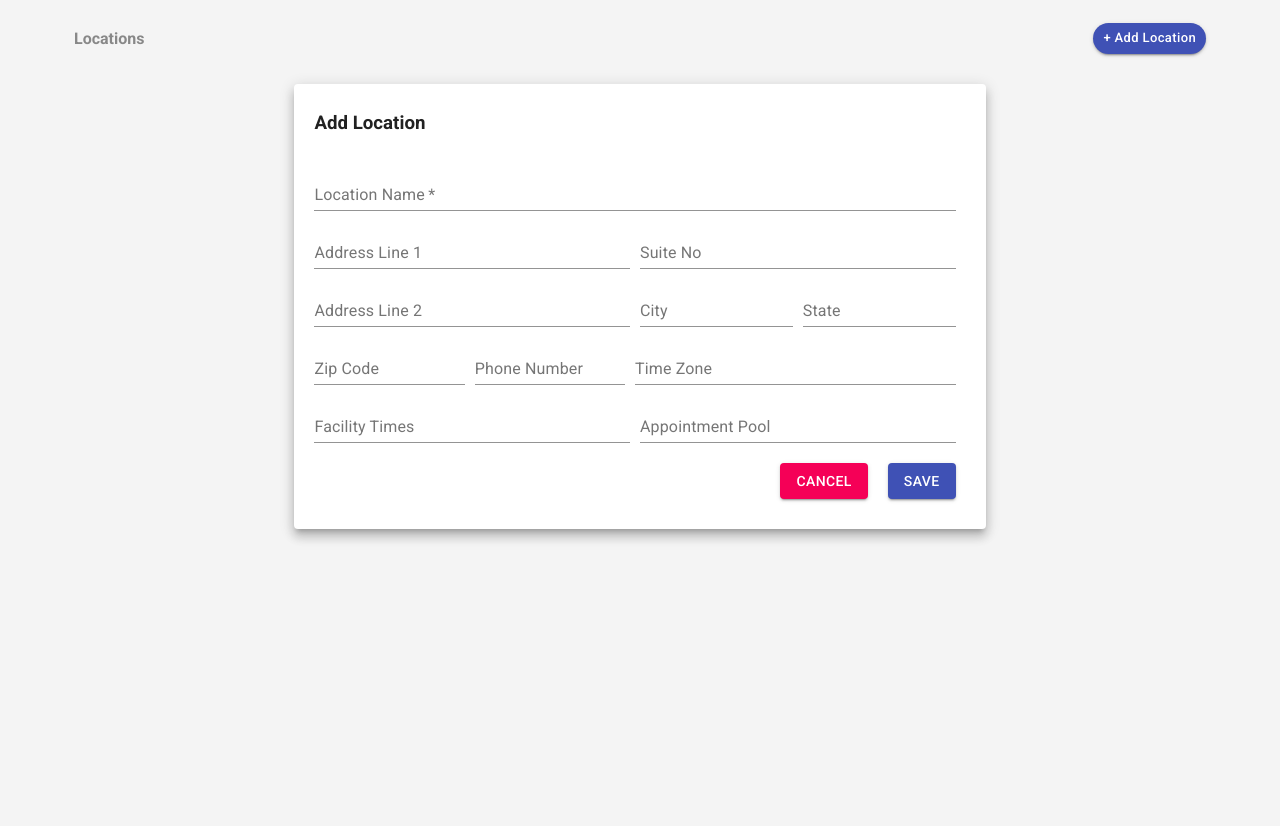
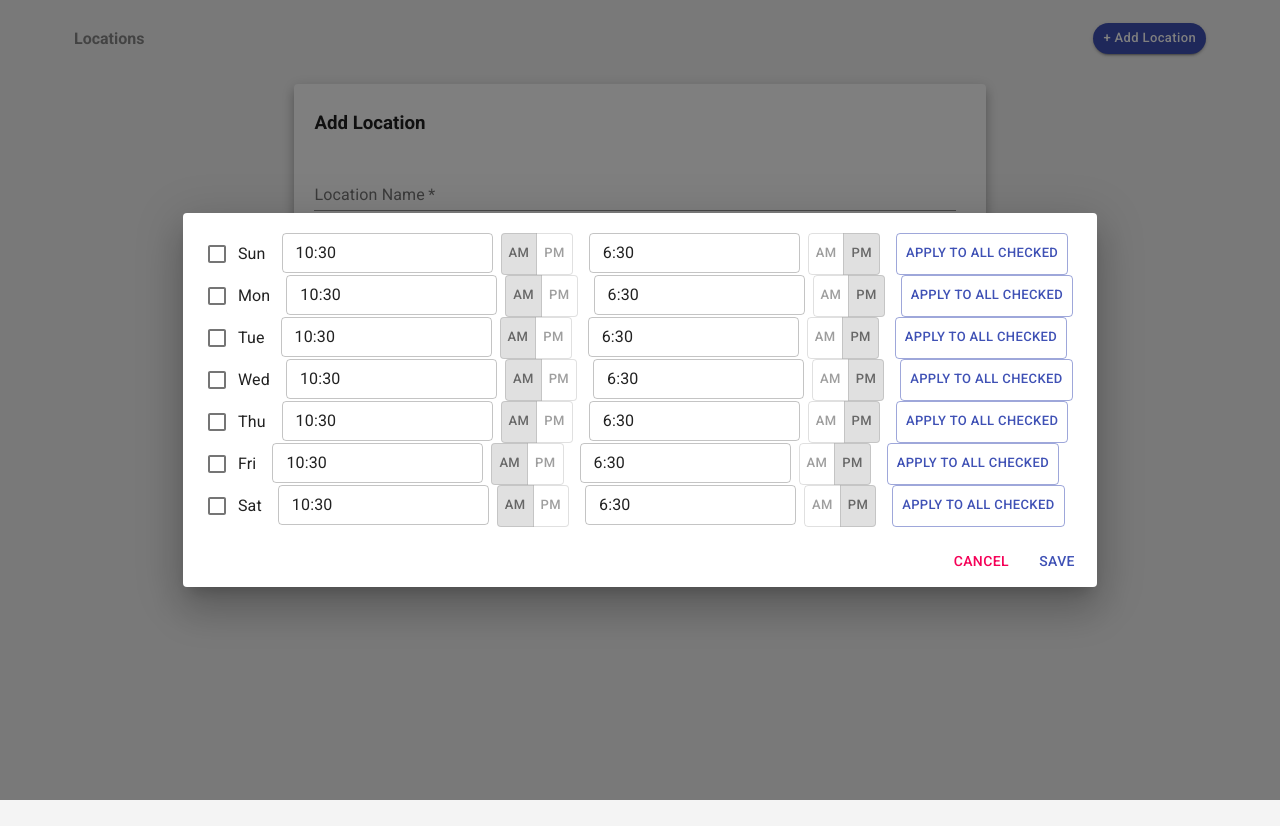
Before and after one commit to chanchaldabriya/location-manager, a React (Create React App) app: page /location/1 in a window 1280 px wide. Built offline with nearby package versions, Linux system fonts and the light colour scheme.

Commit message:
Temporary commit for Facility Time picker & related component hierarchy.

```diff
--- a/package.json
+++ b/package.json
@@ -5,6 +5,7 @@
   "dependencies": {
     "@material-ui/core": "^4.11.0",
     "@material-ui/icons": "^4.9.1",
+    "@material-ui/lab": "^4.0.0-alpha.56",
     "@testing-library/jest-dom": "^4.2.4",
     "@testing-library/react": "^9.5.0",
     "@testing-library/user-event": "^7.2.1",
--- /dev/null
+++ b/src/components/DayTimePicker/DayTimePicker.js
@@ -0,0 +1,48 @@
+import React, { useState } from "react";
+import {
+  Button,
+  Checkbox,
+  FormGroup,
+  FormControlLabel,
+} from "@material-ui/core";
+import { makeStyles } from "@material-ui/core/styles";
+import TimePicker from '../TimePicker/TimePicker';
+import useFormField from "../../hooks/useFormField";
+
+const useStyles = makeStyles({
+    formGroupRow: {
+        display: 'flex',
+        '& > *': {
+            flex: 1
+        }
+    }
+});
+
+export default ({ day="Sun" }) => {
+    const classes = useStyles();
+  const [checked, setChecked] = useState(false),
+        [startTime, setStartTime] = useFormField("10:30"),
+        [startMeridian, setStartMeridian] = useState("am"),
+        [endTime, setEndTime] = useFormField("6:30"),
+        [endMeridian, setEndMeridian] = useFormField("pm");
+
+  return (
+    <FormGroup row>
+      <FormControlLabel
+        control={
+          <Checkbox
+            checked={checked}
+            onChange={setChecked}
+            color="primary"
+            name={day}
+          />
+        }
+        label={day}
+      />
+
+      <TimePicker time={startTime} setTime={setStartTime} meridian={startMeridian} setMeridian={setStartMeridian} />
+      <TimePicker time={endTime} setTime={setEndTime} meridian={endMeridian} setMeridian={setEndMeridian} />
+      <Button size="small" variant="outlined" color="primary">Apply to All Checked</Button>
+    </FormGroup>
+  );
+};
--- a/src/components/LocationForm/LocationForm.js
+++ b/src/components/LocationForm/LocationForm.js
@@ -3,6 +3,7 @@ import { TextField, Button, Card } from "@material-ui/core";
 import { makeStyles } from "@material-ui/core/styles";
 import useFormField from "../../hooks/useFormField";
 import { upsertLocation, getLocation } from "../../db";
+import WeekTimePicker from '../WeekTimePicker/WeekTimePicker';
 
 const useStyles = makeStyles({
   flex: {
@@ -70,8 +71,7 @@ export default ({ history, match }) => {
 
   // Load location details acc. to Id in Url parameter
   useEffect(() => {
-    debugger;
-    getLocation(locationId).then((item) => {
+    (locationId > 0) && getLocation(locationId).then((item) => {
         const { name, address1, address2, suite, city, state, zip, phone, timezone, facility, appointment } = item;
 
         // pass as wrapper of event object
@@ -98,7 +98,8 @@ export default ({ history, match }) => {
     })
   }, [locationId]);
 
-  const [status, setStatus] = useState({ loading: false, error: false });
+  const [status, setStatus] = useState({ loading: false, error: false }),
+        [openFacilityTimePicker, setOpenFacilityTimePicker] = useState(true);
 
   /* Reset calls for all fields */
   const resetAll = () => {
@@ -272,6 +273,8 @@ export default ({ history, match }) => {
           >
             Save
           </Button>
+
+          <WeekTimePicker open={openFacilityTimePicker}/>
         </div>
       </form>
     </Card>
--- /dev/null
+++ b/src/components/TimePicker/TimePicker.js
@@ -0,0 +1,50 @@
+import React, { useState } from "react";
+import { TextField, FormGroup } from "@material-ui/core";
+import { ToggleButton, ToggleButtonGroup } from "@material-ui/lab";
+import { makeStyles } from "@material-ui/core/styles";
+
+const useStyles = makeStyles({
+  timePicker: {
+    marginRight: 16,
+  },
+  timeField: {
+    marginRight: 8
+  }
+});
+
+export default ({ time, meridian, setTime, setMeridian }) => {
+  const classes = useStyles();
+
+  const handleMeridianChange = (event, newValue) => {
+    setMeridian(newValue);
+  };
+
+  return (
+    <FormGroup row classes={{ root: classes.timePicker }}>
+      <TextField
+        variant="outlined"
+        size="small"
+        value={time}
+        onChange={setTime}
+        classes={{root: classes.timeField}}
+        inputProps={{
+          step: 300, // 5 min
+        }}
+      />
+
+      <ToggleButtonGroup
+        color="primary"
+        value={meridian}
+        onChange={handleMeridianChange}
+        exclusive
+      >
+        <ToggleButton value="am" size="small">
+          AM
+        </ToggleButton>
+        <ToggleButton value="pm" size="small">
+          PM
+        </ToggleButton>
+      </ToggleButtonGroup>
+    </FormGroup>
+  );
+};
--- /dev/null
+++ b/src/components/WeekTimePicker/WeekTimePicker.js
@@ -0,0 +1,24 @@
+import React, { useState, useEffect } from "react";
+import { Dialog, DialogContent, DialogActions, Button } from "@material-ui/core";
+import { makeStyles } from "@material-ui/core/styles";
+import DayTimePicker from "../DayTimePicker/DayTimePicker";
+
+const useStyles = makeStyles({
+
+});
+
+export default ({ open }) => {
+    const days = ["Sun", "Mon", "Tue", "Wed", "Thu", "Fri", "Sat"];
+    return (
+        <Dialog maxWidth="lg" disableBackdropClick disableEscapeKeyDown open={open}>
+            <DialogContent>
+                {days.map(day => <DayTimePicker day={day} key={day} /> )}
+            </DialogContent>
+
+            <DialogActions>
+                <Button color="secondary">Cancel</Button>
+                <Button color="primary">Save</Button>
+            </DialogActions>
+        </Dialog>
+    );
+};
```
Also changed, not shown: 1 other file (tests, documents, lock files or other folders).
